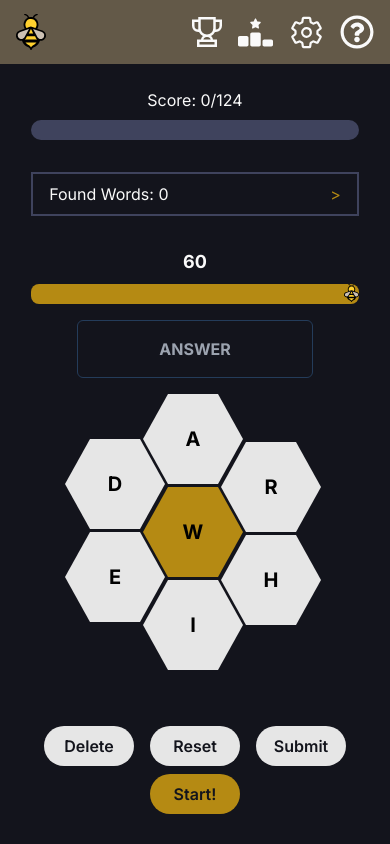
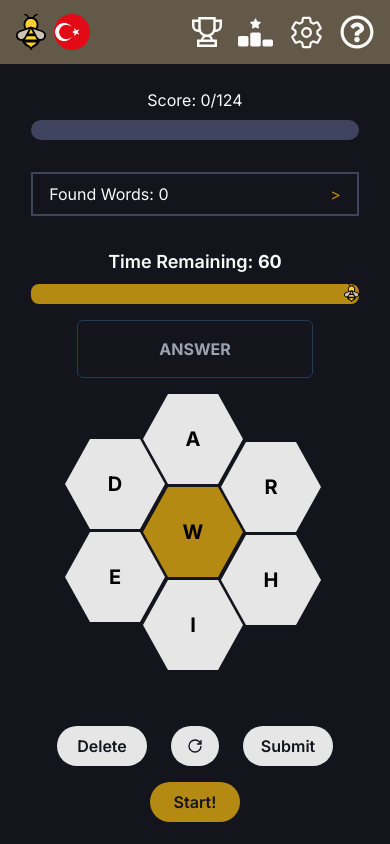
Before and after one commit to BSenaS/spelling-bee, a Next.js app: page /en in a window 390 px wide. Shown: the top 844 px of the page. Built offline with nearby package versions, Linux system fonts and the light colour scheme.

Commit message:
Language switch added. Responsive changes implemented.

```diff
--- a/src/app/en/page.jsx
+++ b/src/app/en/page.jsx
@@ -6,7 +6,7 @@ import React from "react";
 const EnPage = () => {
   return (
     <div className="flex flex-col bg-[#13141C] gap-4 ">
-      <Header />
+      <Header params={"en"} />
       <GameElements params={"en"} />
       <Footer params={"en"} />
     </div>
--- a/src/app/tr/page.jsx
+++ b/src/app/tr/page.jsx
@@ -6,7 +6,7 @@ import React from "react";
 const TrPage = () => {
   return (
     <div className="flex flex-col bg-[#13141C] gap-4 ">
-      <Header />
+      <Header params={"tr"} />
       <GameElements params={"tr"} />
       <Footer params={"tr"} />
     </div>
--- a/src/components/FoundWordList.jsx
+++ b/src/components/FoundWordList.jsx
@@ -18,7 +18,7 @@ const FoundWordList = ({ params }) => {
   }, []);
 
   return (
-    <div className="w-11/12 mx-auto my-4">
+    <div className="w-11/12 mx-auto my-4 ">
       <div
         className="text-[#FAFAFA] border-2 border-solid border-[#3F435D] py-2 px-4 flex items-center justify-between cursor-pointer"
         onClick={toggleDropdown}
@@ -30,7 +30,7 @@ const FoundWordList = ({ params }) => {
         <span className="text-[#B58A13]">{isOpen ? ">" : ">"}</span>
       </div>
       {isOpen && (
-        <div className="flex flex-row flex-wrap bg-[#1E1E2C] py-2 absolute w-11/12 z-50 mt-1 rounded-md shadow-lg overflow-hidden">
+        <div className="flex flex-row flex-wrap bg-[#1E1E2C] py-2 absolute z-50 mt-1 rounded-md shadow-lg overflow-hidden w-10/12 md:max-w-[600px] lg:max-w-[640px]">
           {foundWords.map((word, index) => (
             <div key={index} className="flex text-[#FAFAFA] py-1 px-4">
               {word}
--- a/src/components/GameElements.jsx
+++ b/src/components/GameElements.jsx
@@ -1,10 +1,11 @@
 "use client";
 import { GameContext } from "@/context/GameContext";
 import Hive from "@/utils/Hive";
-import React, { useContext, useEffect } from "react";
+import React, { useContext, useEffect, useState } from "react";
 import ProgressBar from "./ProgressBar";
 import FoundWordList from "./FoundWordList";
 import Timer from "./Timer";
+import { GrPowerReset } from "react-icons/gr";
 
 const GameElements = ({ params }) => {
   const {
@@ -32,7 +33,7 @@ const GameElements = ({ params }) => {
 
   //Input
   const handleInput = (e) => {
-    setInput(e.target.value);
+    setInput(e.target.value.toUpperCase());
   };
 
   const handleDeleteInput = () => {
@@ -100,9 +101,10 @@ const GameElements = ({ params }) => {
     letter: letter,
   }));
 
+  const [puan, setPuan] = useState(0);
+
   useEffect(() => {
     setMaxValue(currentAnswers.totalPoint);
-    console.log();
   }, []);
 
   useEffect(() => {
@@ -113,7 +115,7 @@ const GameElements = ({ params }) => {
     <div className="flex flex-col h-screen w-11/12 text-[#FAFAFA] text-center gap-4 mx-auto max-w-[700px]">
       <ProgressBar params={params} />
       <FoundWordList params={params} />
-      <Timer />
+      <Timer params={params} />
       <form onSubmit={handleSubmitBtn}>
         <div>
           <input
@@ -135,8 +137,8 @@ const GameElements = ({ params }) => {
           <Hive key={index} hiveName={hive.hiveName} letter={hive.letter} />
         ))}
       </div>
-      <div className="flex flex-col gap-2 items-center py-4">
-        <div className="flex flex-row gap-4">
+      <div className="flex flex-col gap-4 items-center py-4">
+        <div className="flex flex-row gap-6">
           <button
             className="bg-[#E6E6E6] text-[#13141C] font-semibold border-none rounded-3xl w-[90px] h-[40px]"
             onClick={handleDeleteInput}
@@ -144,10 +146,10 @@ const GameElements = ({ params }) => {
             {d.deleteBtn}
           </button>
           <button
-            className="bg-[#E6E6E6] text-[#13141C] font-semibold border-none rounded-3xl w-[90px] h-[40px]"
+            className="bg-[#E6E6E6] text-[#13141C] font-semibold border-none rounded-3xl px-4 py-2"
             onClick={handleReset}
           >
-            Reset
+            <GrPowerReset />
           </button>
           <button
             className="bg-[#E6E6E6] text-[#13141C] font-semibold border-none rounded-3xl w-[90px] h-[40px]"
--- /dev/null
+++ b/src/components/LanguageSwitcher.jsx
@@ -0,0 +1,25 @@
+"use client";
+import React from "react";
+import enFlag from "../../public/enFlag.png";
+import trFlag from "../../public/trFlag.png";
+import Link from "next/link";
+import Image from "next/image";
+
+const LanguageSwitcher = ({ params }) => {
+  // {params == "en" : }
+  return (
+    <div>
+      {params === "en" ? (
+        <Link href={"/tr"}>
+          <Image src={"/trFlag.png"} alt="trFlag" width="36" height="36" />
+        </Link>
+      ) : params === "tr" ? (
+        <Link href={"/en"}>
+          <Image src={"/enFlag.png"} alt="enFlag" width="36" height="36" />
+        </Link>
+      ) : null}
+    </div>
+  );
+};
+
+export default LanguageSwitcher;
--- a/src/components/Timer.jsx
+++ b/src/components/Timer.jsx
@@ -3,9 +3,10 @@ import { GameContext } from "@/context/GameContext";
 import BeeSvg from "@/utils/BeeSvg";
 import React, { useContext, useEffect } from "react";
 
-const Timer = () => {
-  const { seconds, setSeconds, startGame, setStartGame } =
+const Timer = ({ params }) => {
+  const { seconds, setSeconds, startGame, setStartGame, constantsDic } =
     useContext(GameContext);
+  const d = constantsDic[params];
 
   useEffect(() => {
     if (seconds > 0 && startGame) {
@@ -24,7 +25,10 @@ const Timer = () => {
 
   return (
     <div className="flex flex-col w-11/12 mx-auto gap-2 text-lg">
-      <div className="mx-auto text-[#FAFAFA] font-bold">{seconds}</div>
+      <div className="mx-auto text-[#FAFAFA] font-bold">
+        <span className="font-semibold">{`${d.timer}: `}</span>
+        {seconds}
+      </div>
       <div className="flex flex-col w-full bg-[#3F435D] h-5 rounded-lg overflow-hidden mx-auto">
         <div
           style={{ width: `${percentage}%` }}
--- a/src/components/navbar/Header.jsx
+++ b/src/components/navbar/Header.jsx
@@ -8,13 +8,18 @@ import { PiRanking } from "react-icons/pi";
 import { FaRankingStar } from "react-icons/fa6";
 import { FaRegQuestionCircle } from "react-icons/fa";
 import Link from "next/link";
+import LanguageSwitcher from "../LanguageSwitcher";
 
-const Header = () => {
+const Header = ({ params }) => {
   return (
-    <div className="flex flex-row items-center justify-between w-full bg-[#635948] h-16 gap-4">
+    <div className="w-full bg-[#635948]">
+      <div className="flex flex-row items-center justify-between  h-16 gap-4 max-w-[700px] mx-auto">
+        <div className="flex flex-row gap-2 items-center justify-center">
           <Link href={"/"} className="ml-4">
             <BeeSvg width={30} />
           </Link>
+          <LanguageSwitcher params={params} />
+        </div>
         <div className="flex gap-4 items-center mr-4">
           <GrTrophy size={"30px"} className="cursor-pointer text-[#FAFAFA]" />
 
@@ -33,6 +38,7 @@ const Header = () => {
           />
         </div>
       </div>
+    </div>
   );
 };
 
--- a/src/data/data.js
+++ b/src/data/data.js
@@ -296,5 +296,27 @@ export const data = {
       middleLetter: "a",
       availableLetters: "stramne",
     },
+    {
+      answers: [
+        "arma",
+        "mart",
+        "namaz",
+        "ramazan",
+        "atar",
+        "asma",
+        "atma",
+        "anma",
+        "aram",
+        "tara",
+        "sanat",
+        "arama",
+        "anam",
+        "asar",
+        "astar",
+      ],
+      totalPoint: 22,
+      middleLetter: "a",
+      availableLetters: "stramne",
+    },
   ],
 };
```
Also changed, not shown: public/enFlag.png (added), public/trFlag.png (added). Lines whose indentation alone changed are shown as unchanged.
